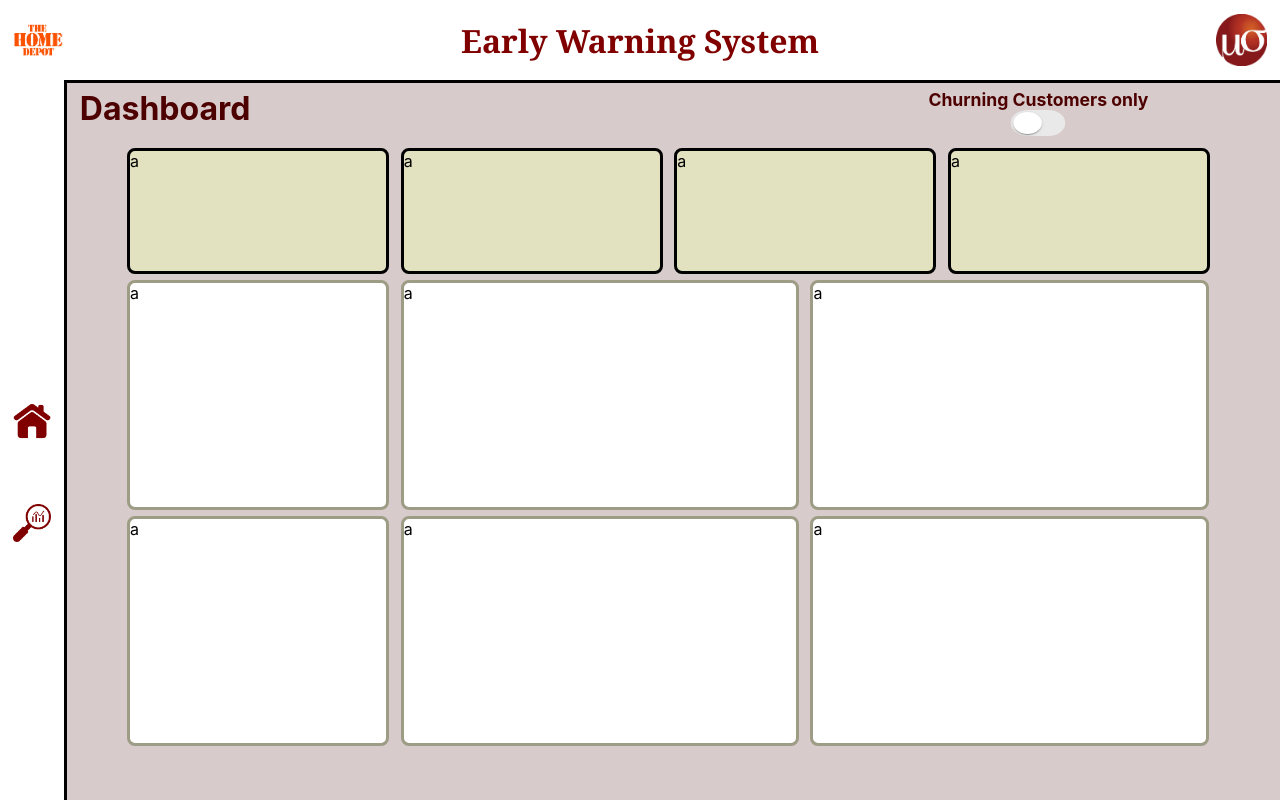
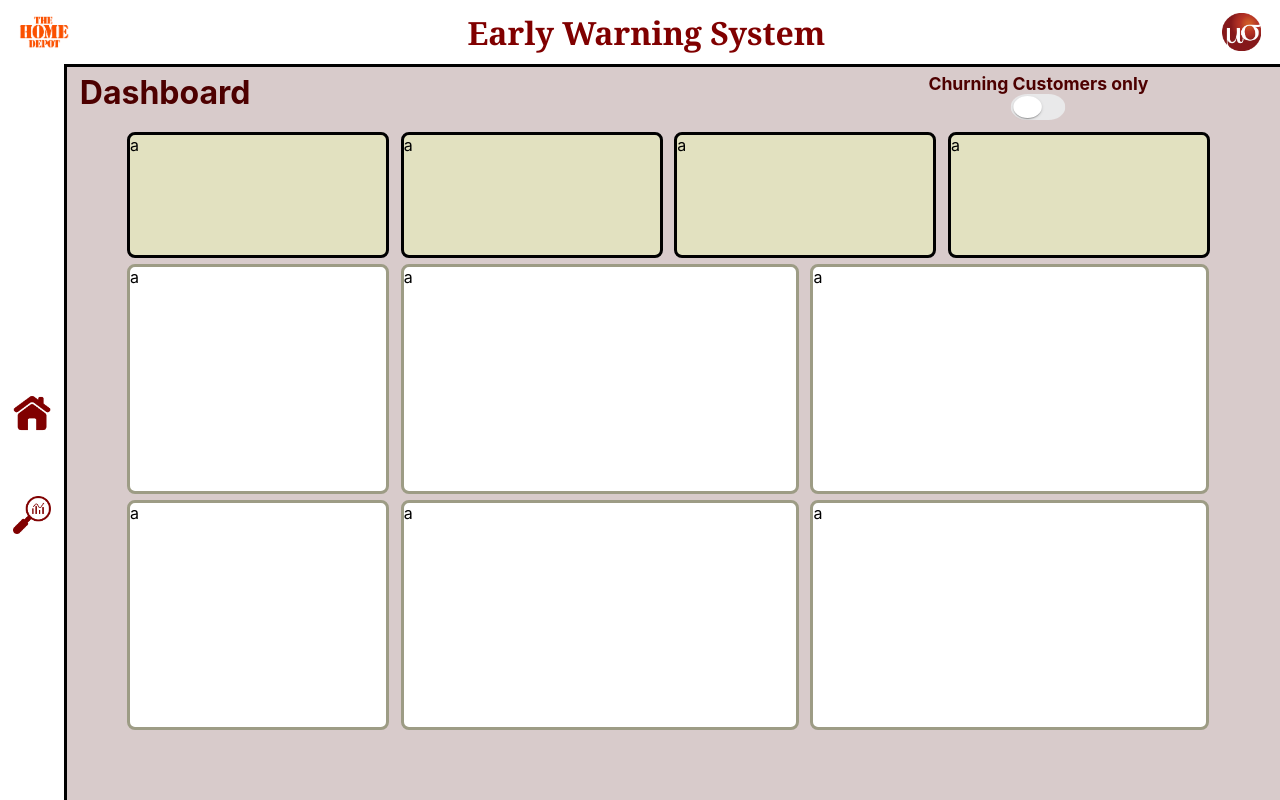
Before and after one commit to NimeshBhavsar/early_warning_system, a React (Create React App) app: page / in a window 1280 px wide. Built offline with nearby package versions, Linux system fonts and the light colour scheme.

Commit message:
Dashboard divisions created

```diff
--- a/src/App.css
+++ b/src/App.css
@@ -14,7 +14,7 @@ header>h1 {
 
 header {
   background-color: #ffffff;
-  height: 10vh;
+  height: 8vh;
   color: rgb(255, 255, 255);
   text-align: center;
   display: flex;
@@ -23,8 +23,12 @@ header {
 }
 
 img {
+  width: 3%;
+  height: auto;
+}
+
+#thdlogo {
   width: 4%;
-  height: auto;
 }
 
 #mslogo {
```
